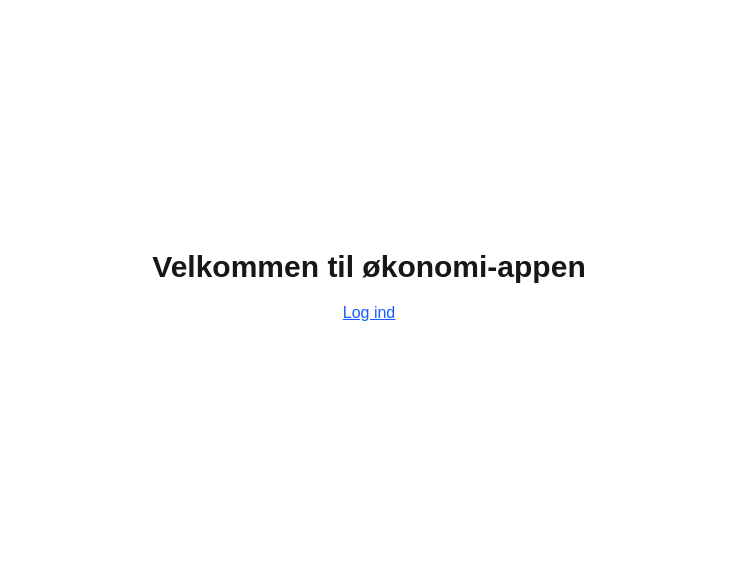
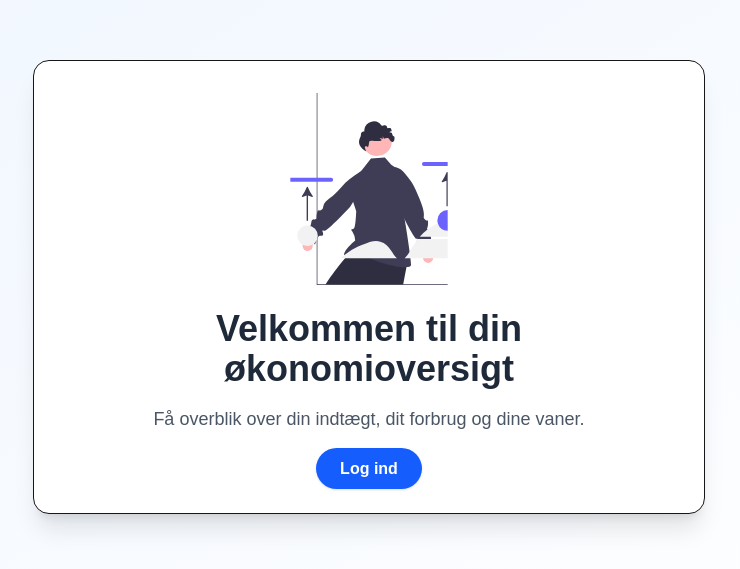
Before and after one commit to MarkusIngerslev/next-economic-frontend, a Next.js app: page / in a window 1280 px wide. Shown: the part 113-682 px from the top of the page, without its empty margins (271-1011 px from the left). Built offline with nearby package versions, Linux system fonts and the light colour scheme.

Commit message:
Changed styling for Home page

```diff
--- a/src/app/page.tsx
+++ b/src/app/page.tsx
@@ -1,13 +1,37 @@
+"use client";
+
 import Link from "next/link";
+import { motion } from "framer-motion";
 
 export default function Home() {
   return (
-    <main className="min-h-screen flex items-center justify-center">
-      <div className="text-center">
-        <h1 className="text-3xl font-bold mb-4">Velkommen til økonomi-appen</h1>
-        <Link href="/login" className="text-blue-600 underline">
-          Log ind
-        </Link>
+    <main className="min-h-screen bg-gradient-to-br from-blue-50 to-white flex items-center justify-center px-4">
+      <div className="max-w-2xl w-full flex flex-col items-center text-center bg-white shadow-xl rounded-2xl p-8 border">
+        {/* SVG Illustration */}
+        <div className="w-full mb-6">
+          <img
+            src="/personal-finance-illustration.svg"
+            alt="Økonomi illustration"
+            className="mx-auto w-48 h-48"
+          />
+        </div>
+
+        <h1 className="text-4xl font-extrabold text-gray-800 mb-4">
+          Velkommen til din økonomioversigt
+        </h1>
+        <p className="text-gray-600 mb-6 text-lg">
+          Få overblik over din indtægt, dit forbrug og dine vaner.
+        </p>
+
+        {/* Animated Button */}
+        <motion.div whileHover={{ scale: 1.05 }} whileTap={{ scale: 0.95 }}>
+          <Link
+            href="/login"
+            className="bg-blue-600 hover:bg-blue-700 text-white font-semibold py-3 px-6 rounded-full transition duration-200 shadow"
+          >
+            Log ind
+          </Link>
+        </motion.div>
       </div>
     </main>
   );
```
Also changed, not shown: public/personal-finance-illustration.svg (added).
